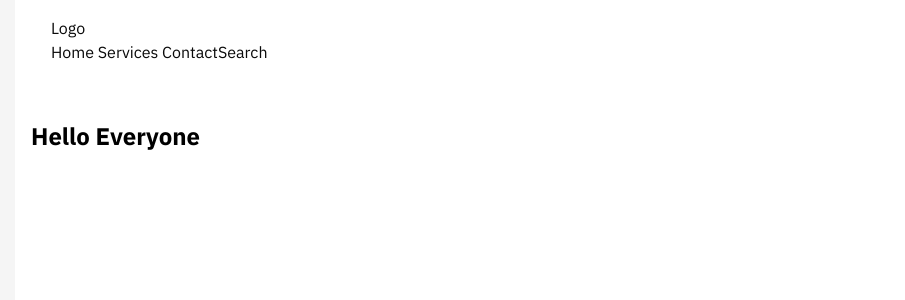
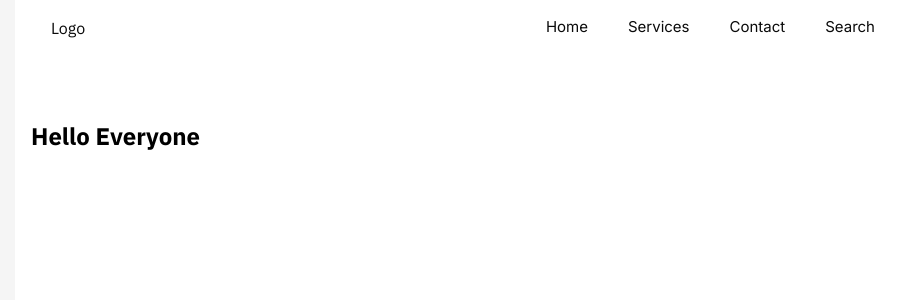
Before and after one commit to chithraksha16/new-portfolio, a Next.js app: page / in a window 1280 px wide. Shown: the top 300 px of the page, without its empty margins (177-1082 px from the left). Built offline with nearby package versions, Linux system fonts and the light colour scheme.

Commit message:
updated header

```diff
--- a/components/Header.tsx
+++ b/components/Header.tsx
@@ -19,13 +19,13 @@ const Header = () => {
             href:"/contact"
         }
     ]
-  return (
+return (
 
     <Container>
-        <div className=' w-full h-18 px-5'>
+        <div className=' w-full h-18 px-5 flex justify-between'>
         <h1>Logo</h1>
-            <div className='flex'>
-                <div>
+            <div className='flex gap-10 font-inter font-normal text-[15px]'>
+                <div className='flex gap-10'>
                 {navItems.map((items,idx)=>(
                 <Link key={idx} href={items.href}> <span>{items.title}</span></Link>
                 ))}
```
